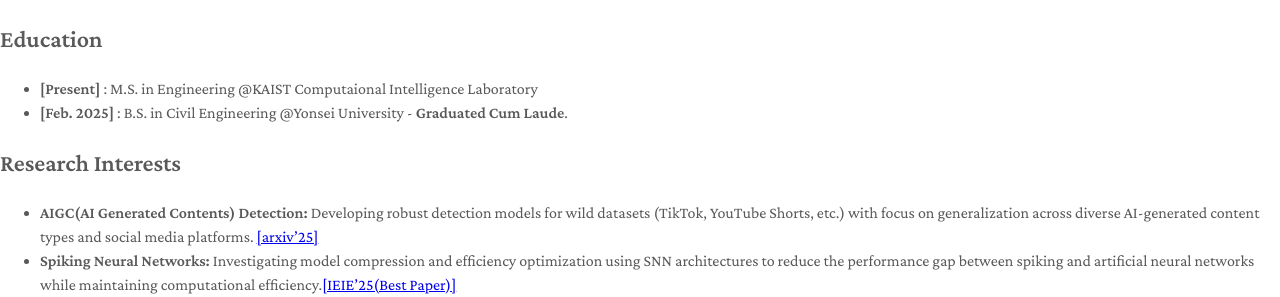
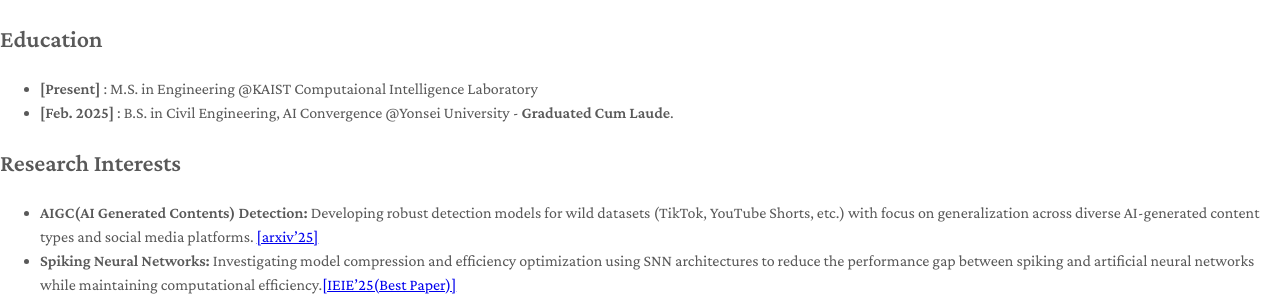
Before and after one commit to tersite1/tersite1.github.io, a Jekyll site: the page built from index.md, in a window 1280 px wide and 900 px high, scrolled down 854 px. Shown: the part 156-453 px from the top of the window. Built offline with Jekyll 4.4.1, drawn with Linux system fonts in a browser that asks for light colours; a style sheet for code colours, icons or effects is not loaded; our own code applies the rules of GitHub Pages for plain Markdown files.

Commit message:
index.md 업데이트

```diff
--- a/index.md
+++ b/index.md
@@ -15,7 +15,7 @@ I am an M.S. student at KAIST, currently in the [Computational Intelligence Labo
 
 ## Education
 * **[Present]** : M.S. in Engineering @KAIST Computaional Intelligence Laboratory
-* **[Feb. 2025]** : B.S. in  Civil Engineering @Yonsei University - **Graduated Cum Laude**.
+* **[Feb. 2025]** : B.S. in  Civil Engineering, AI Convergence @Yonsei University - **Graduated Cum Laude**.
 
 
 ## Research Interests
```
